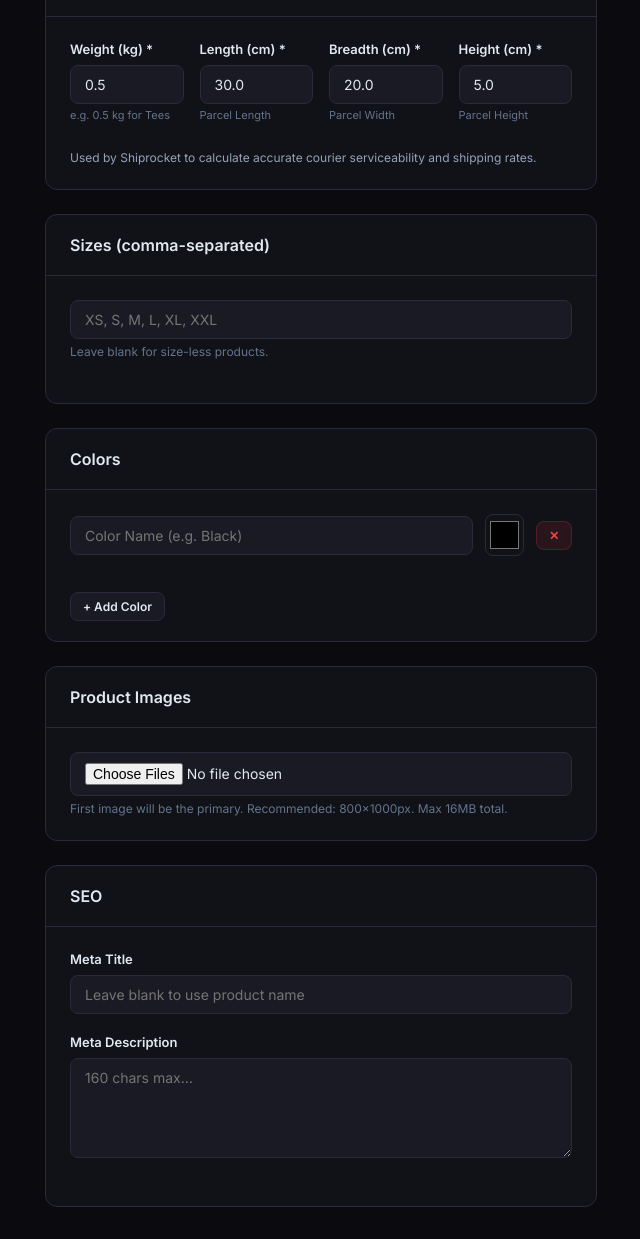
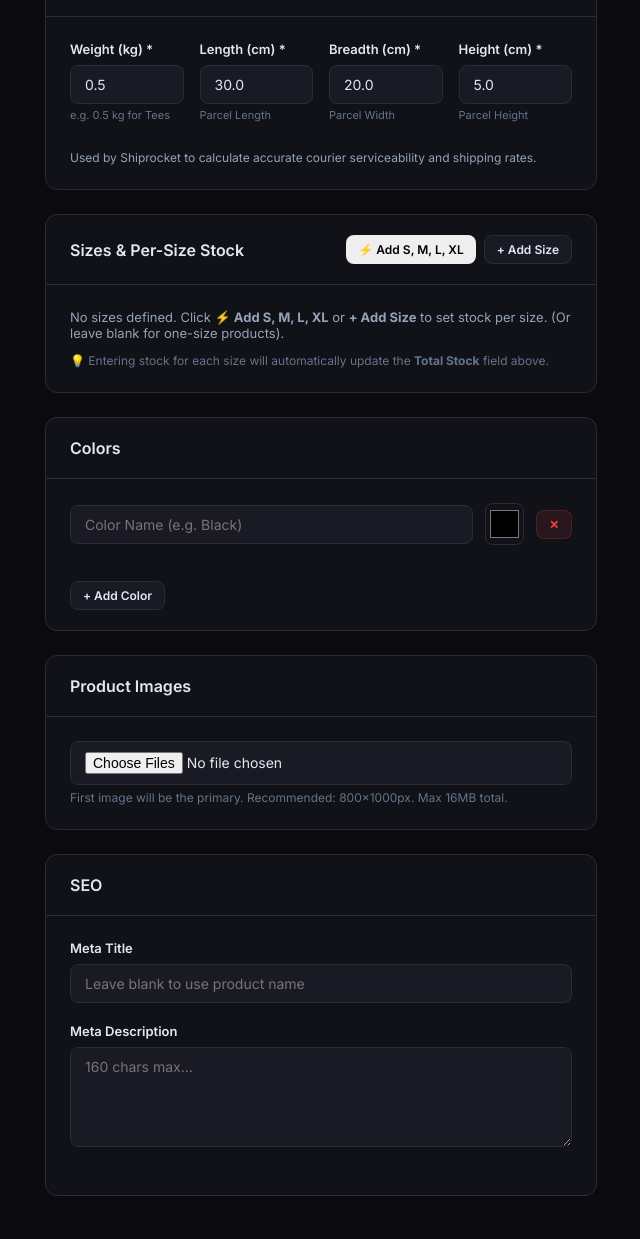
Before and after one commit to Vivek-2821/Vibe-Seekers, a Flask app: page /admin/products/add in a window 1280 px wide. Shown: the part 843-2082 px from the top of the page, without its empty margins (247-887 px from the left). After the commit the page ends 2039 px from the top, so only its background shows below. Run offline with Flask 3, Linux system fonts and the light colour scheme; a user stored in the database is signed in; some libraries are stand-ins or nearby versions.

Commit message:
Fix PDP size buttons struck-through bug: unified stock logic, per-size stock admin management, and order stock deduction

```diff
--- a/app/routes/admin.py
+++ b/app/routes/admin.py
@@ -8,7 +8,7 @@ from flask_login import login_user, logout_user, login_required, current_user
 from app.models import (User, Product, Category, Order, OrderItem, Coupon,
                         ContactMessage, NewsletterSubscriber, SiteSetting, Banner,
                         ProductImage, ProductSize, ProductColor, Review)
-from app.utils import save_image, slugify
+from app.utils import save_image, slugify, restore_product_stock
 from app import db
 from datetime import datetime, timedelta
 import json
@@ -156,21 +156,8 @@ def add_product():
                                        is_primary=(i == 0), sort_order=i)
                     db.session.add(img)
 
-        # Sizes
-        sizes_str = request.form.get('sizes', '')
-        for s in sizes_str.split(','):
-            s = s.strip()
-            if s:
-                ps = ProductSize(product_id=product.id, size=s, stock=product.stock)
-                db.session.add(ps)
-
-        # Colors
-        color_names = request.form.getlist('color_name[]')
-        color_hexes = request.form.getlist('color_hex[]')
-        for cn, ch in zip(color_names, color_hexes):
-            if cn.strip():
-                pc = ProductColor(product_id=product.id, color_name=cn.strip(), color_hex=ch)
-                db.session.add(pc)
+        # Save sizes, per-size stock, and colors
+        _save_product_sizes_and_colors(product)
 
         db.session.commit()
         flash(f'Product "{product.name}" added successfully!', 'success')
@@ -178,6 +165,56 @@ def add_product():
 
     return render_template('admin/product_form.html', product=None, categories=categories,
                            title='Add Product – Admin')
+
+
+def _save_product_sizes_and_colors(product):
+    """
+    Saves or updates sizes, per-size stock levels, and colors.
+    Calculates total product stock from size stocks if per-size stocks are provided.
+    """
+    size_names = request.form.getlist('size_name[]')
+    size_stocks = request.form.getlist('size_stock[]')
+    sizes_str = request.form.get('sizes', '').strip()
+
+    # Clear existing sizes
+    ProductSize.query.filter_by(product_id=product.id).delete()
+
+    total_size_stock = 0
+    has_valid_sizes = False
+
+    if size_names:
+        for s_name, s_stk in zip(size_names, size_stocks):
+            s_name = s_name.strip().upper()
+            if s_name:
+                has_valid_sizes = True
+                try:
+                    s_int = max(0, int(s_stk))
+                except (ValueError, TypeError):
+                    s_int = 0
+                total_size_stock += s_int
+                db.session.add(ProductSize(product_id=product.id, size=s_name, stock=s_int))
+    elif sizes_str:
+        s_list = [s.strip().upper() for s in sizes_str.split(',') if s.strip()]
+        if s_list:
+            has_valid_sizes = True
+            current_total = int(product.stock or 0)
+            per_size = max(1, current_total // len(s_list)) if current_total > 0 else 0
+            for s_name in s_list:
+                total_size_stock += per_size
+                db.session.add(ProductSize(product_id=product.id, size=s_name, stock=per_size))
+
+    # Keep total product stock consistent
+    if has_valid_sizes and total_size_stock > 0:
+        product.stock = total_size_stock
+
+    # Colors
+    color_names = request.form.getlist('color_name[]')
+    color_hexes = request.form.getlist('color_hex[]')
+    ProductColor.query.filter_by(product_id=product.id).delete()
+    for cn, ch in zip(color_names, color_hexes):
+        cn_clean = cn.strip()
+        if cn_clean:
+            db.session.add(ProductColor(product_id=product.id, color_name=cn_clean, color_hex=ch.strip() or '#000000'))
 
 
 @admin_bp.route('/products/<int:product_id>/edit', methods=['GET', 'POST'])
@@ -218,6 +255,9 @@ def edit_product(product_id):
                                        is_primary=(existing_count == 0 and i == 0),
                                        sort_order=existing_count + i)
                     db.session.add(img)
+
+        # Save sizes, per-size stock, and colors
+        _save_product_sizes_and_colors(product)
 
         db.session.commit()
         flash(f'Product "{product.name}" updated!', 'success')
@@ -439,7 +479,7 @@ def refund_order(order_id):
         # Restore inventory stock
         for oi in order.items:
             if oi.product:
-                oi.product.stock += oi.quantity
+                restore_product_stock(oi.product, oi.quantity, oi.size)
 
         db.session.commit()
         flash(f'Successfully refunded ₹{order.total:,.0f} via Razorpay (Refund ID: {refund_res.get("id")}). Inventory restored.', 'success')
--- a/app/routes/user.py
+++ b/app/routes/user.py
@@ -4,6 +4,7 @@ User dashboard routes
 from flask import Blueprint, render_template, redirect, url_for, flash, request
 from flask_login import login_required, current_user
 from app.models import Order, Address, Wishlist, CartItem
+from app.utils import restore_product_stock
 from app import db
 
 user_bp = Blueprint('user', __name__)
@@ -99,7 +100,7 @@ def cancel_order(order_number):
     # Restore stock
     for item in order.items:
         if item.product:
-            item.product.stock += item.quantity
+            restore_product_stock(item.product, item.quantity, item.size)
 
     db.session.commit()
     flash(f'Order #{order.order_number} has been cancelled.', 'success')
--- a/app/utils.py
+++ b/app/utils.py
@@ -93,3 +93,36 @@ def format_price(amount):
 
 def generate_reset_token():
     return secrets.token_urlsafe(32)
+
+
+def deduct_product_stock(product, quantity, size=None):
+    """
+    Deduct ordered quantity from total product stock and specific size stock if size is provided.
+    Keeps total stock in sync with size stocks.
+    """
+    if not product or quantity <= 0:
+        return
+    if size:
+        from app.models import ProductSize
+        ps = ProductSize.query.filter_by(product_id=product.id).filter(
+            ProductSize.size.ilike(str(size).strip())
+        ).first()
+        if ps:
+            ps.stock = max(0, int(ps.stock or 0) - quantity)
+    product.stock = max(0, int(product.stock or 0) - quantity)
+
+
+def restore_product_stock(product, quantity, size=None):
+    """
+    Restore quantity to total product stock and specific size stock if size is provided.
+    """
+    if not product or quantity <= 0:
+        return
+    if size:
+        from app.models import ProductSize
+        ps = ProductSize.query.filter_by(product_id=product.id).filter(
+            ProductSize.size.ilike(str(size).strip())
+        ).first()
+        if ps:
+            ps.stock = int(ps.stock or 0) + quantity
+    product.stock = int(product.stock or 0) + quantity
--- a/templates/admin/product_form.html
+++ b/templates/admin/product_form.html
@@ -95,13 +95,34 @@
       </div>
 
       <div class="card">
-        <div class="card-header"><h3 class="card-title">Sizes (comma-separated)</h3></div>
+        <div class="card-header" style="display:flex;justify-content:space-between;align-items:center;">
+          <h3 class="card-title">Sizes & Per-Size Stock</h3>
+          <div style="display:flex;gap:8px;">
+            <button type="button" onclick="addStandardClothingSizes()" class="btn btn-sm btn-outline" style="font-size:12px;">⚡ Add S, M, L, XL</button>
+            <button type="button" onclick="addSizeRow()" class="btn btn-sm btn-secondary" style="font-size:12px;">+ Add Size</button>
+          </div>
+        </div>
         <div class="card-body">
-          <div class="form-group">
-            <input type="text" name="sizes" class="form-control"
-                   value="{{ product.sizes.all() | map(attribute='size') | join(', ') if product else '' }}"
-                   placeholder="XS, S, M, L, XL, XXL"/>
-            <div class="form-hint">Leave blank for size-less products.</div>
+          <div id="sizes-container">
+            {% if product and product.sizes.count() %}
+              {% for s in product.sizes.all() %}
+              <div class="size-row" style="display:flex;gap:12px;align-items:center;margin-bottom:12px;">
+                <input type="text" name="size_name[]" class="form-control" value="{{ s.size }}" placeholder="Size (e.g. S, M, L, XL)" style="flex:1;text-transform:uppercase;" required/>
+                <div style="display:flex;align-items:center;gap:6px;flex:1;">
+                  <span style="font-size:12px;color:#94a3b8;white-space:nowrap;">Stock:</span>
+                  <input type="number" name="size_stock[]" class="form-control size-stock-input" value="{{ s.stock if s.stock is not none else '0' }}" min="0" placeholder="0" oninput="calculateTotalStock()" style="flex:1;"/>
+                </div>
+                <button type="button" onclick="this.closest('.size-row').remove();calculateTotalStock();" class="btn btn-sm btn-danger">✕</button>
+              </div>
+              {% endfor %}
+            {% else %}
+              <div id="no-sizes-hint" style="font-size:13px;color:#94a3b8;margin-bottom:12px;">
+                No sizes defined. Click <strong>⚡ Add S, M, L, XL</strong> or <strong>+ Add Size</strong> to set stock per size. (Or leave blank for one-size products).
+              </div>
+            {% endif %}
+          </div>
+          <div class="form-hint" style="margin-top:8px;">
+            💡 Entering stock for each size will automatically update the <strong>Total Stock</strong> field above.
           </div>
         </div>
       </div>
@@ -219,6 +240,54 @@
 
 {% block extra_js %}
 <script>
+function calculateTotalStock() {
+  const stockInputs = document.querySelectorAll('.size-stock-input');
+  if (stockInputs.length > 0) {
+    let total = 0;
+    stockInputs.forEach(inp => {
+      const v = parseInt(inp.value, 10);
+      if (!isNaN(v) && v > 0) {
+        total += v;
+      }
+    });
+    const totalStockInput = document.querySelector('input[name="stock"]');
+    if (totalStockInput) {
+      totalStockInput.value = total;
+    }
+  }
+}
+
+function addSizeRow(sizeName = '', stockVal = 10) {
+  const container = document.getElementById('sizes-container');
+  const hint = document.getElementById('no-sizes-hint');
+  if (hint) hint.remove();
+
+  const row = document.createElement('div');
+  row.className = 'size-row';
+  row.style = 'display:flex;gap:12px;align-items:center;margin-bottom:12px;';
+  row.innerHTML = `
+    <input type="text" name="size_name[]" class="form-control" value="${sizeName}" placeholder="Size (e.g. S, M, L, XL)" style="flex:1;text-transform:uppercase;" required/>
+    <div style="display:flex;align-items:center;gap:6px;flex:1;">
+      <span style="font-size:12px;color:#94a3b8;white-space:nowrap;">Stock:</span>
+      <input type="number" name="size_stock[]" class="form-control size-stock-input" value="${stockVal}" min="0" placeholder="0" oninput="calculateTotalStock()" style="flex:1;"/>
+    </div>
+    <button type="button" onclick="this.closest('.size-row').remove();calculateTotalStock();" class="btn btn-sm btn-danger">✕</button>
+  `;
+  container.appendChild(row);
+  calculateTotalStock();
+}
+
+function addStandardClothingSizes() {
+  const container = document.getElementById('sizes-container');
+  const existingRows = container.querySelectorAll('.size-row');
+  if (existingRows.length > 0 && !confirm('Replace existing sizes with standard S, M, L, XL?')) {
+    return;
+  }
+  container.innerHTML = '';
+  const standardSizes = ['S', 'M', 'L', 'XL'];
+  standardSizes.forEach(s => addSizeRow(s, 10));
+}
+
 function addColor() {
   const container = document.getElementById('colors-container');
   const row = document.createElement('div');
```
Also changed, not shown: app/__init__.py (+26 -0 lines), app/models.py (+54 -0 lines), app/routes/cart.py (+26 -10 lines), fix_database.py (+34 -0 lines), templates/shop/product_detail.html (+57 -17 lines), test_sizes_stock.py (added, +118 -0 lines), wsgi.py (line endings or trailing spaces).
